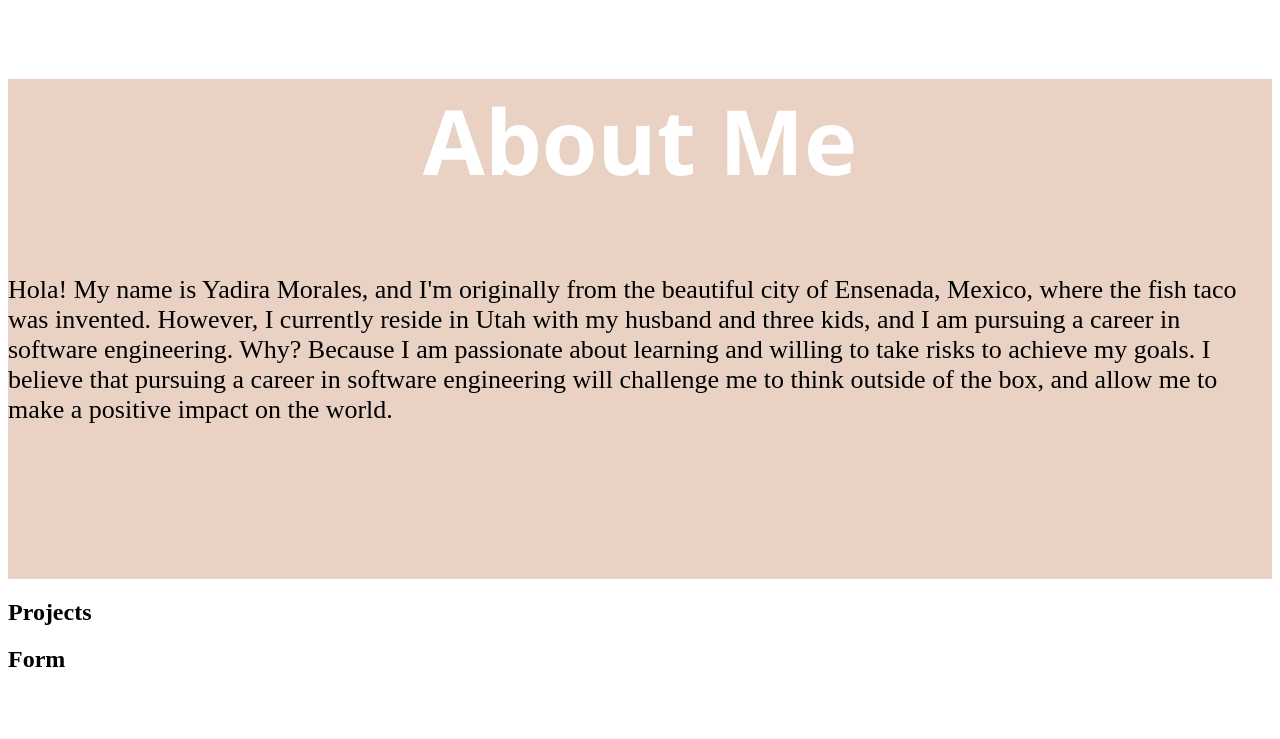
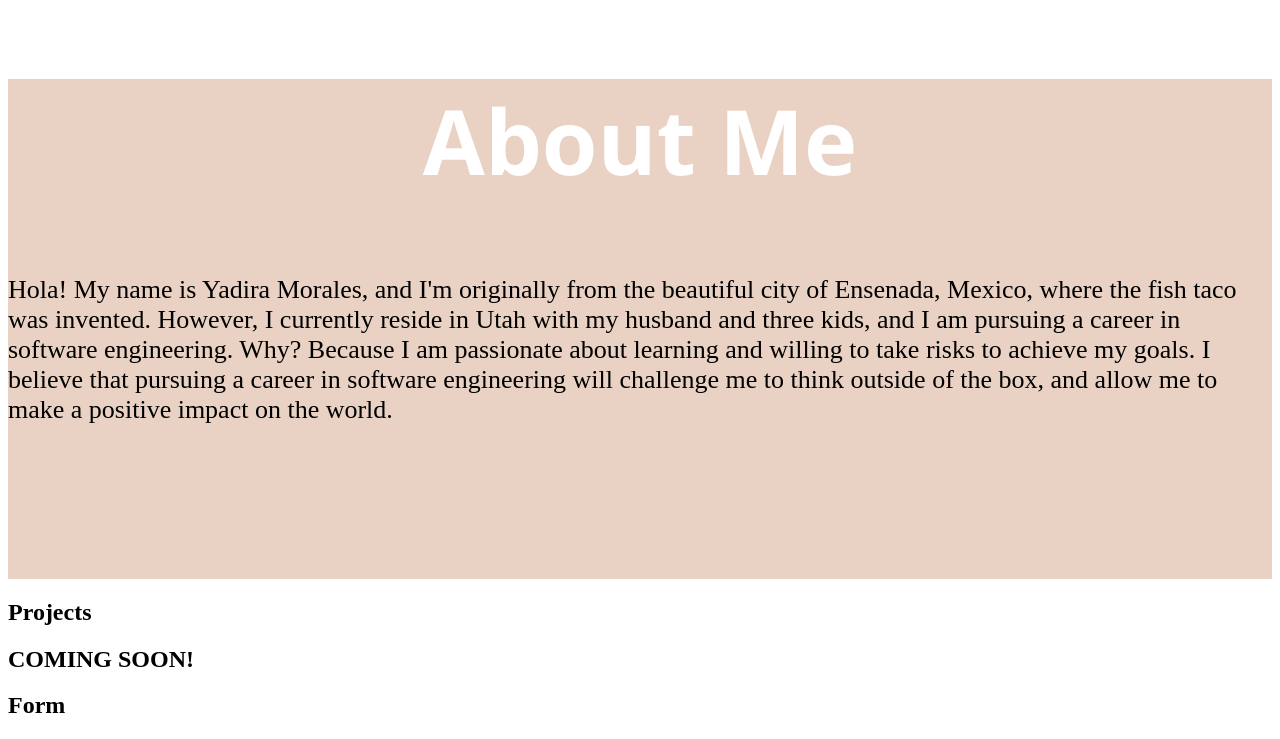
Before and after one commit to yadi-90/Techtonica-Assignments, a plain HTML site: page PorfolioWebsite/index.html in a window 1280 px wide. Shown: the part 1057-1796 px from the top of the page. Before the commit the page ends 1749 px from the top, so only its background shows below. Drawn offline with Linux system fonts and the light colour scheme.

```diff
--- a/PorfolioWebsite/index.html
+++ b/PorfolioWebsite/index.html
@@ -33,7 +33,12 @@
     </div>
     </section>
     <section>
+        <div>
         <h1> Projects</h1>
+        <div>
+            <h2> COMING SOON!</h2>
+        </div>
+        </div>
     </section>
     <section>
         <h1>
```
Also changed, not shown: PorfolioWebsite/Images/ComingSoon.png (added), 2 other files.
